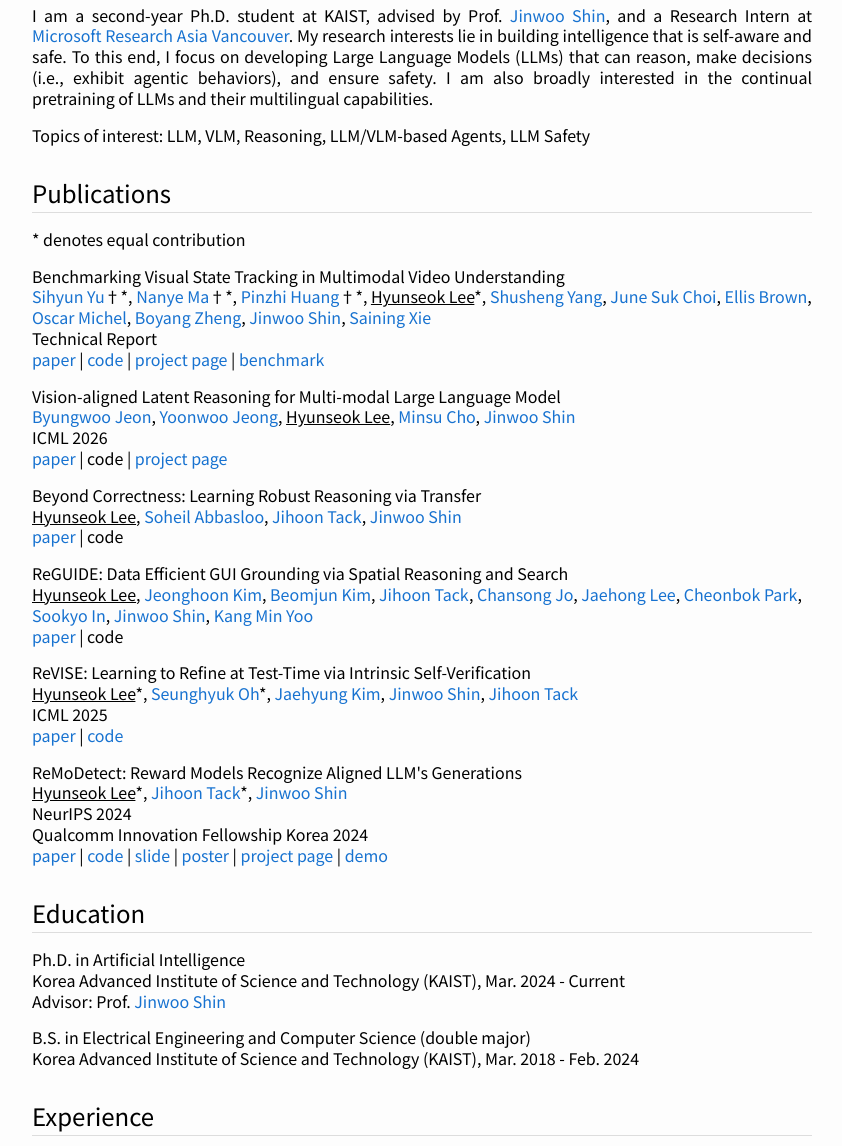
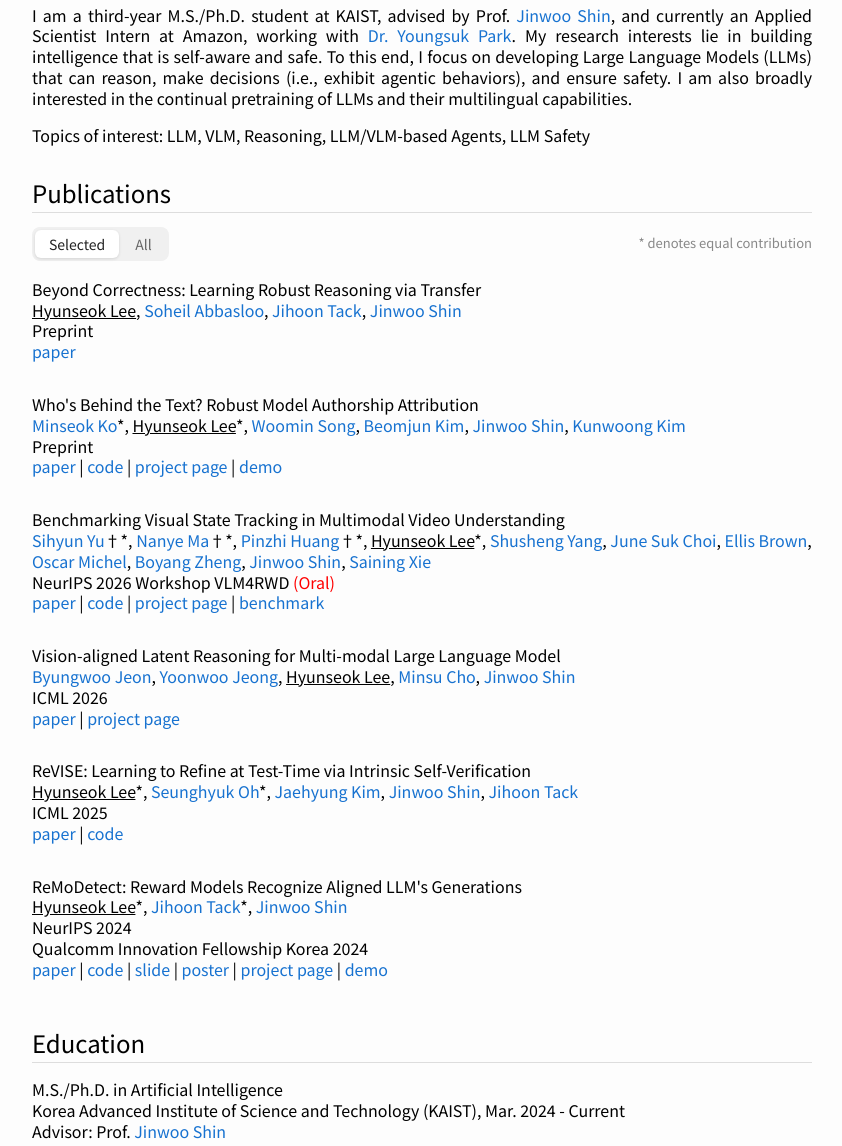
Before and after one commit to hyunseoklee-ai/hyunseoklee-ai.github.io, a plain HTML site: page index.html in a window 1280 px wide. Shown: the part 386-1532 px from the top of the page, without its empty margins (218-1060 px from the left). Drawn offline with Linux system fonts and the light colour scheme; some icons are missing.

Commit message:
updated CV and homepage 1123
- Amazon internship, third-year M.S./Ph.D.
- New papers (LARC, ATLAS, Cog3DMap) with code/project links
- Selected / All publication toggle, Honors section

Co-Authored-By: Claude Opus 5.5 (1M context) <noreply@anthropic.com>

```diff
--- a/index.html
+++ b/index.html
@@ -96,6 +96,29 @@
         height: 80px;
       }
 
+      #pub-list { display: flex; flex-direction: column; }
+      .pub-toolbar {
+        display: flex; flex-wrap: wrap; align-items: center;
+        justify-content: space-between; gap: 8px;
+        margin: 14px 0 2px;
+      }
+      .pub-toggle {
+        display: inline-flex; padding: 3px; gap: 2px;
+        background: #f0f0f0; border-radius: 8px;
+      }
+      .pub-toggle button {
+        border: none; background: transparent; cursor: pointer;
+        font-family: 'Noto Sans KR', sans-serif; font-size: 14px; font-weight: 400;
+        color: #666; padding: 4px 14px; border-radius: 6px;
+        transition: background-color .15s, color .15s;
+      }
+      .pub-toggle button:hover { color: #1772d0; }
+      .pub-toggle button[aria-pressed="true"] {
+        background: #fff; color: #222; font-weight: 500; cursor: default;
+        box-shadow: 0 1px 3px rgba(0, 0, 0, .12);
+      }
+      .pub-toggle button:focus-visible { outline: 2px solid #1772d0; outline-offset: 1px; }
+      .pub-note { font-size: 13px; color: #888; }
     </style>
     <link rel="stylesheet" href="https://cdnjs.cloudflare.com/ajax/libs/font-awesome/6.5.1/css/all.min.css">
     <link rel="stylesheet" href="https://cdn.jsdelivr.net/gh/jpswalsh/academicons/css/academicons.min.css">
@@ -132,8 +155,8 @@
     <h2 id="orgc5d597d">About</h2>
     <div class="outline-text-2" id="text-orgc5d597d">
     <p style="text-align:justify">
-        I am a second-year Ph.D. student at KAIST, advised by Prof. <a href='https://alinlab.kaist.ac.kr/shin.html'>Jinwoo Shin</a>,
-        and a Research Intern at <a href='http://research.microsoft.com'>Microsoft Research Asia Vancouver</a>.
+        I am a third-year M.S./Ph.D. student at KAIST, advised by Prof. <a href='https://alinlab.kaist.ac.kr/shin.html'>Jinwoo Shin</a>,
+        and currently an Applied Scientist Intern at Amazon, working with <a href='https://youngsuk0723.github.io/'>Dr. Youngsuk Park</a>.
         My research interests lie in building intelligence that is self-aware and safe.
         To this end, I focus on developing Large Language Models (LLMs) that can reason, make decisions (i.e., exhibit agentic behaviors), and ensure safety.
         I am also broadly interested in the continual pretraining of LLMs and their multilingual capabilities.</p>
@@ -145,48 +168,71 @@
     <div id="outline-container-orgc5d597d" class="outline-2">
     <h2 id="orgc5d597d">Publications</h2>
     <div class="outline-text-2" id="text-orgc5d597d">
-    <p>
-    * denotes equal contribution
-    </p>
-    <dl class="org-dl">
+    <div class="pub-toolbar">
+      <div class="pub-toggle" role="group" aria-label="Filter publications">
+        <button type="button" data-view="selected" aria-pressed="true">Selected</button>
+        <button type="button" data-view="all" aria-pressed="false">All</button>
+      </div>
+      <span class="pub-note">* denotes equal contribution</span>
+    </div>
+    <div id="pub-list">
+    <dl class="org-dl pub" data-all="1" data-selected="1">
+      <dt><strong>Beyond Correctness: Learning Robust Reasoning via Transfer</strong></dt>
+      <u> Hyunseok Lee</u>, <a> Soheil Abbasloo</a>, <a href='https://jihoontack.github.io'>Jihoon Tack</a>, <a href='https://alinlab.kaist.ac.kr/shin.html'>Jinwoo Shin</a><br />
+      <strong>Preprint</strong> <br />
+      <a href="https://arxiv.org/abs/2602.08489">paper</a>
+    </dl>
+    <dl class="org-dl pub" data-all="2" data-selected="2">
+      <dt><strong>Who's Behind the Text? Robust Model Authorship Attribution</strong></dt>
+      <a> Minseok Ko</a>*, <u> Hyunseok Lee</u>*, <a> Woomin Song</a>, <a href='https://github.com/i3ullbum'> Beomjun Kim</a>, <a href='https://alinlab.kaist.ac.kr/shin.html'>Jinwoo Shin</a>, <a> Kunwoong Kim</a><br />
+      <strong>Preprint</strong> <br />
+      <a href="https://arxiv.org/abs/2610.19583">paper</a> | <a href="https://github.com/komseok0109/ATLAS">code</a> | <a href="https://komseok0109.github.io/ATLAS/">project page</a> | <a href="https://huggingface.co/spaces/ming9999/ATLAS-demo">demo</a>
+    </dl>
+    <dl class="org-dl pub" data-all="3">
+      <dt><strong>Latent Reasoning in Continuous Space for Unified Multimodal Models</strong></dt>
+      <a> Byungwoo Jeon</a>, <a> Yoonwoo Jeong</a>, <u> Hyunseok Lee</u>, <a> Minsu Cho</a>, <a href='https://alinlab.kaist.ac.kr/shin.html'>Jinwoo Shin</a><br />
+      <strong>NeurIPS 2026</strong> <br />
+      <a href="https://arxiv.org/abs/2610.42149">paper</a> | <a href="https://github.com/rootyJeon/LARC">code</a> | <a href="https://rootyjeon.github.io/larc-umm/">project page</a>
+    </dl>
+    <dl class="org-dl pub" data-all="4" data-selected="3">
       <dt><strong>Benchmarking Visual State Tracking in Multimodal Video Understanding</strong></dt>
       <a href="https://sihyun.me">Sihyun Yu</a>†*, <a href="https://willisma.github.io/">Nanye Ma</a>†*, <a href="https://pinzhihuang.github.io/">Pinzhi Huang</a>†*, <u>Hyunseok Lee</u>*, <a href="https://shushengyang.com/">Shusheng Yang</a>, <a href="https://choi403.github.io/">June Suk Choi</a>, <a href="https://ellisbrown.github.io/">Ellis Brown</a>, <a href="https://ojmichel.github.io/">Oscar Michel</a>, <a href="https://bytetriper.github.io/">Boyang Zheng</a>, <a href="https://alinlab.kaist.ac.kr/shin.html">Jinwoo Shin</a>, <a href="https://www.sainingxie.com/">Saining Xie</a><br />
-      <strong>Technical Report</strong> <br />
+      <strong>NeurIPS 2026 Workshop VLM4RWD</strong> <font color="red"><strong>(Oral)</strong></font> <br />
       <a href="https://arxiv.org/abs/2606.03920">paper</a> | <a href="https://github.com/vision-x-nyu/vstat">code</a> | <a href="https://vision-x-nyu.github.io/vstat-site/">project page</a> | <a href="https://huggingface.co/collections/nyu-visionx/vstat">benchmark</a>
     </dl>
-    <dl class="org-dl">
+    <dl class="org-dl pub" data-all="5" data-selected="4">
       <dt><strong>Vision-aligned Latent Reasoning for Multi-modal Large Language Model</strong></dt>
       <a> Byungwoo Jeon</a>, <a> Yoonwoo Jeong</a>, <u> Hyunseok Lee</u>, <a> Minsu Cho</a>, <a href='https://alinlab.kaist.ac.kr/shin.html'>Jinwoo Shin</a><br />
       <strong>ICML 2026</strong> <br />
-      <a href="https://arxiv.org/abs/2602.04476">paper</a> | code | <a href="https://rootyjeon.github.io/valr/">project page</a>
+      <a href="https://arxiv.org/abs/2602.04476">paper</a> | <a href="https://rootyjeon.github.io/valr/">project page</a>
     </dl>
-    <dl class="org-dl">
-      <dt><strong>Beyond Correctness: Learning Robust Reasoning via Transfer</strong></dt>
-      <u> Hyunseok Lee</u>, <a> Soheil Abbasloo</a>, <a href='https://jihoontack.github.io'>Jihoon Tack</a>, <a href='https://alinlab.kaist.ac.kr/shin.html'>Jinwoo Shin</a><br />
-      <a href="https://arxiv.org/abs/2602.08489">paper</a> | code
+    <dl class="org-dl pub" data-all="6">
+      <dt><strong>Cog3DMap: Multi-View Vision-Language Reasoning with 3D Cognitive Maps</strong></dt>
+      <a> Chanyoung Gwak</a>, <a> Yoonwoo Jeong</a>, <a> Byungwoo Jeon</a>, <u> Hyunseok Lee</u>, <a href='https://alinlab.kaist.ac.kr/shin.html'>Jinwoo Shin</a>, <a> Minsu Cho</a><br />
+      <strong>Preprint</strong> <br />
+      <a href="https://arxiv.org/abs/2603.23023">paper</a> | <a href="https://cog3dmap.github.io">project page</a>
     </dl>
-    <dl class="org-dl">
+    <dl class="org-dl pub" data-all="7">
     <dt><strong>ReGUIDE: Data Efficient GUI Grounding via Spatial Reasoning and Search</strong></dt>
     <u> Hyunseok Lee</u>, <a href='https://scholar.google.co.kr/citations?user=IUXo_qcAAAAJ&hl=ko'> Jeonghoon Kim</a>, <a href='https://github.com/i3ullbum'> Beomjun Kim</a>, <a href='https://jihoontack.github.io'>Jihoon Tack</a>, <a>Chansong Jo</a>, <a>Jaehong Lee</a>, <a href="https://scholar.google.com/citations?hl=en&user=nwU418UAAAAJ">Cheonbok Park</a>, <a>Sookyo In</a>, <a href='https://alinlab.kaist.ac.kr/shin.html'>Jinwoo Shin</a>, <a href='https://scholar.google.com/citations?user=BqaWtH8AAAAJ&hl=en'>Kang Min Yoo</a><br />
-    <a href="https://arxiv.org/abs/2505.15259">paper</a> | code
+    <strong>Preprint</strong> <br />
+    <a href="https://arxiv.org/abs/2505.15259">paper</a>
     </dl>
-
-    <dl class="org-dl">
+    <dl class="org-dl pub" data-all="8" data-selected="5">
     <dt><strong>ReVISE: Learning to Refine at Test-Time via Intrinsic Self-Verification</strong></dt>
     <u> Hyunseok Lee</u>*, <a href='https://seunghyukoh.com'> Seunghyuk Oh</a>*, <a href='https://sites.google.com/view/jaehyungkim'>Jaehyung Kim</a>, <a href='https://alinlab.kaist.ac.kr/shin.html'>Jinwoo Shin</a>, <a href='https://jihoontack.github.io'>Jihoon Tack</a><br />
     <strong>ICML 2025</strong> <br />
     <!-- ICLR Workshop on Reasoning and Planning for Large Language Models 2025 <br /> -->
-    <a href="https://arxiv.org/abs/2502.14565v1">paper</a> | <a href="https://github.com/seunghyukoh/ReVISE">code</a>
+    <a href="https://arxiv.org/abs/2502.14565">paper</a> | <a href="https://github.com/seunghyukoh/ReVISE">code</a>
     </dl>
-
-    <dl class="org-dl">
+    <dl class="org-dl pub" data-all="9" data-selected="6">
     <dt><strong>ReMoDetect: Reward Models Recognize Aligned LLM's Generations</strong></dt>
     <u> Hyunseok Lee</u>*, <a href='https://jihoontack.github.io'>Jihoon Tack</a>*, <a href='https://alinlab.kaist.ac.kr/shin.html'>Jinwoo Shin</a><br />
     <strong>NeurIPS 2024</strong> <br />
     Qualcomm Innovation Fellowship Korea 2024 <br />
     <a href="https://arxiv.org/abs/2405.17382">paper</a> | <a href="https://github.com/hyunseoklee-ai/ReMoDetect.git">code</a> | <a href="assets/neurips24_remodetect_slide.pdf">slide</a> | <a href="assets/neurips24_remodetect_poster.pdf">poster</a> | <a href="https://hyunseoklee-ai.github.io/ReMoDetect/">project page</a> | <a href="https://huggingface.co/spaces/hyunseoki/ReMoDetect">demo</a>
     </dl>
-
+    </div>
     </div>
     </div>
 
@@ -195,7 +241,7 @@
     <div class="outline-text-2" id="text-orgc5d597d">
 
     <dl class="org-dl">
-    <strong>Ph.D. in Artificial Intelligence</strong><br />
+    <strong>M.S./Ph.D. in Artificial Intelligence</strong><br />
     Korea Advanced Institute of Science and Technology (KAIST), Mar. 2024 - Current<br />
     Advisor: Prof. <a href='https://alinlab.kaist.ac.kr/shin.html'>Jinwoo Shin</a>
     </dl>
@@ -213,13 +259,12 @@
     <div class="outline-text-2" id="text-orgc5d597d", style="line-height:170%">
 
     <dl class="org-dl">
-    <strong>Qualcomm Innovation Fellowship Korea 2024</strong> <br />
-    <strong>Research Intern</strong>, Microsoft Research Vancouver, May. 2026 - July. 2026 <br />
-    <strong>Research Intern</strong>, Microsoft Research Asia, July. 2025 - Dec. 2025 <br />
+    <strong>Applied Scientist Intern</strong>, Amazon, Oct. 2026 - Present <br />
+    <strong>Research Intern</strong>, Microsoft Research Vancouver, Apr. 2026 - Jul. 2026 <br />
+    <strong>Research Intern</strong>, Microsoft Research Asia, Jul. 2025 - Dec. 2025 <br />
     <strong>Research Intern</strong>, Naver Cloud, Feb. 2025 - Jun. 2025 <br />
     <!-- <strong>Research Intern</strong>, Omnious AI, Jun. 2023 - Dec. 2023 <br /> -->
-    <strong>1st Place in Korean LLM Leaderboard</strong>, <a href="https://huggingface.co/hyunseoki/ko-en-llama2-13b">hyunseoki/ko-en-llama2-13b</a>, Oct. 2023 <br />
-    <strong>Conference Reviewer</strong>, NeurIPS ICML ICLR <br />
+    <strong>Conference Reviewer</strong>, NeurIPS, ICML, ICLR, ECCV <br />
     <strong>Workshop Reviewer</strong>, Reasoning and Planning for LLMs@ICLR <br />
     <!-- <strong>Teaching Assistant,</strong>“CS101: Introduction to Programming”, KAIST 2023 <br /> -->
 
@@ -228,7 +273,41 @@
     </div>
     </div>
 
+    <div id="outline-container-orgc5d597d" class="outline-2">
+    <h2 id="orgc5d597d">Honors</h2>
+    <div class="outline-text-2" id="text-orgc5d597d", style="line-height:170%">
+
+    <dl class="org-dl">
+    <strong>Qualcomm Innovation Fellowship Korea</strong>, 2024 <br />
+    <strong>1st Place in Korean LLM Leaderboard</strong>, <a href="https://huggingface.co/hyunseoki/ko-en-llama2-13b">hyunseoki/ko-en-llama2-13b</a>, Oct. 2023 <br />
+    </dl>
+
+    </div>
+    </div>
+
     <h2 id="orgc5d597d"></h2>
 
+
+    <script>
+      (function () {
+        var list = document.getElementById('pub-list');
+        var pubs = list.querySelectorAll('.pub');
+        var buttons = document.querySelectorAll('.pub-toggle button');
+        function show(view) {
+          pubs.forEach(function (el) {
+            var key = view === 'selected' ? el.dataset.selected : el.dataset.all;
+            el.style.display = key ? '' : 'none';
+            el.style.order = key || 0;
+          });
+          buttons.forEach(function (b) {
+            b.setAttribute('aria-pressed', b.dataset.view === view ? 'true' : 'false');
+          });
+        }
+        buttons.forEach(function (b) {
+          b.addEventListener('click', function () { show(b.dataset.view); });
+        });
+        show('selected');
+      })();
+    </script>
   </body>
 </html>
```
Also changed, not shown: 1 other file.
